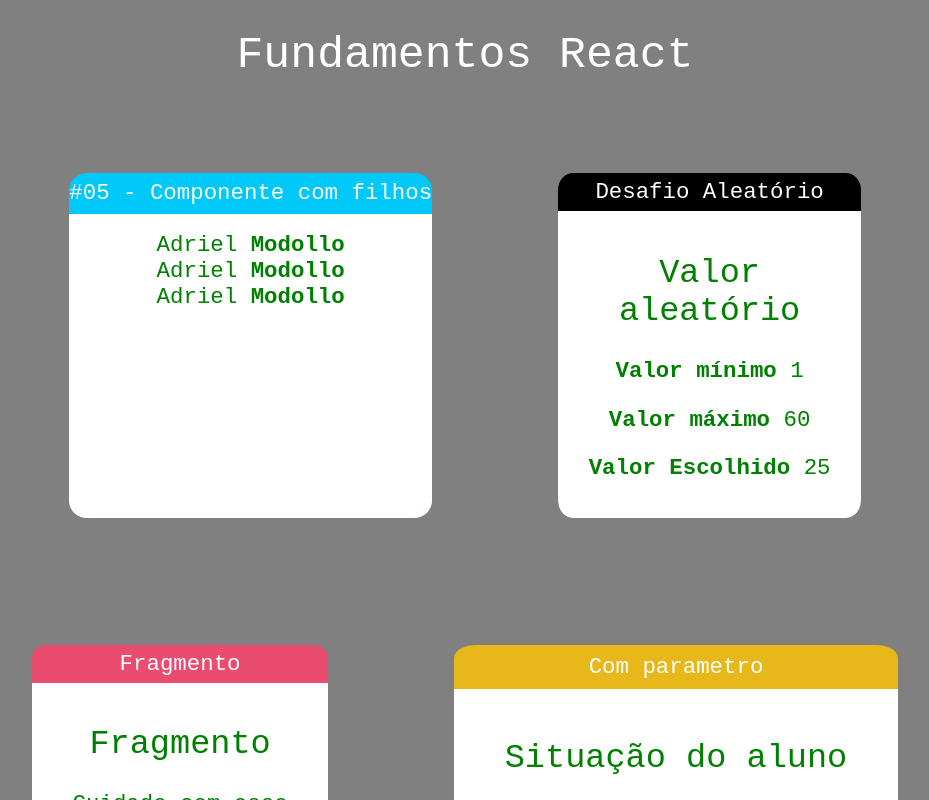
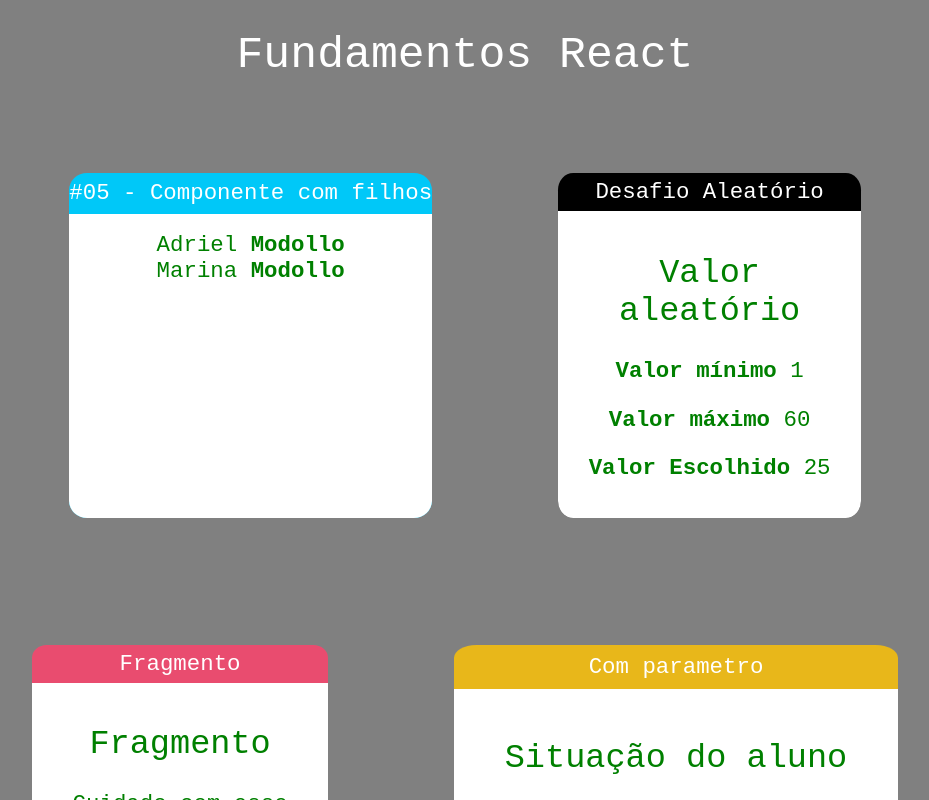
Before and after one commit to AdrielModollo/React-app-Node, a React (Create React App) app in the folder fundamentos-react/: page / in a window 1280 px wide. Shown: the top 800 px of the page, without its empty margins (175-1104 px from the left). Built offline with nearby package versions, Linux system fonts and the light colour scheme; a web font is replaced by a local one.

Commit message:
Automatizando nome de elementos filhos

```diff
--- a/fundamentos-react/src/components/basicos/Familia.jsx
+++ b/fundamentos-react/src/components/basicos/Familia.jsx
@@ -5,9 +5,8 @@ export default props => {
 
   return (
       <div>
-          <FamiliaMembro />
-          <FamiliaMembro />
-          <FamiliaMembro />
+          <FamiliaMembro nome="Adriel" sobrenome="Modollo"/>
+          <FamiliaMembro nome="Marina" sobrenome="Modollo"/>
       </div>
   )
 };
--- a/fundamentos-react/src/components/basicos/FamiliaMembro.jsx
+++ b/fundamentos-react/src/components/basicos/FamiliaMembro.jsx
@@ -2,5 +2,5 @@ import React from "react";
 
 export default (props) => {
 
-    return <div>Adriel <strong> Modollo </strong></div>;
+    return <div>{props.nome} <strong>{props.sobrenome}</strong></div>;
 };
```
